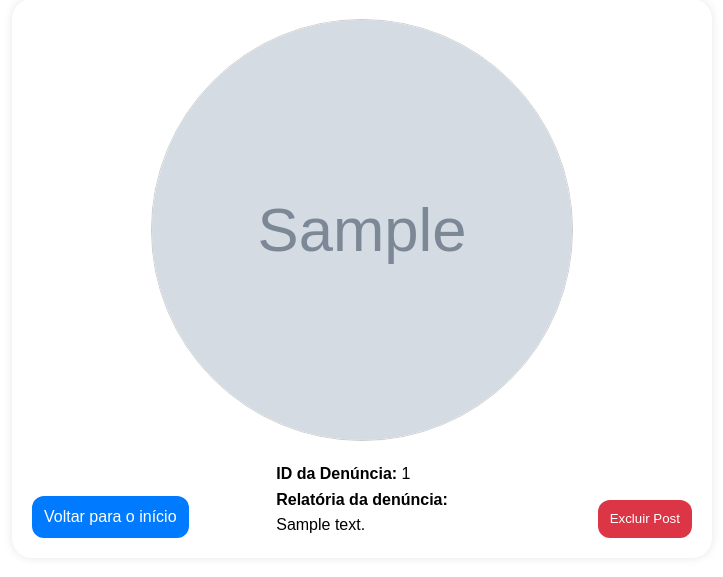
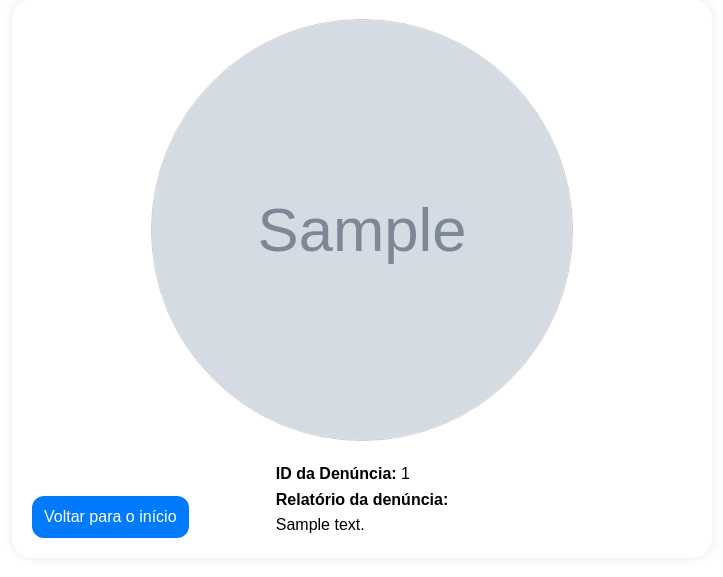
Before and after one commit to antonioz2022/ProjetoFDS, a Django app: page /pet4you_app/report_admin/1/ in a window 1280 px wide. Shown: the part 71-648 px from the top of the page, without its empty margins (278-1001 px from the left). Run offline with Django 5.2, Linux system fonts and the light colour scheme; tables that the repository leaves empty hold one stand-in row (values such as "Sample post"); grey boxes marked "Sample" are stand-in pictures.

Commit message:
Update Delete

```diff
--- a/pet4you_app/templates/report_admin.html
+++ b/pet4you_app/templates/report_admin.html
@@ -50,24 +50,17 @@
     <div class="report-info">
       <div class="report">
         <p><strong>ID da Denúncia:</strong> {{ report.id }}</p>
-        <p><strong>Relatória da denúncia:</strong></p>{{ report.text}}
+        <p><strong>Relatório da denúncia:</strong></p>{{ report.text }}
       </div>
-      <form id="delete-form" action="{% url 'pet4you:delete_post' pet.id %}" method="post" style="display: none;">
+      {% if user == pet.owner or user.is_superuser %}
+      <form id="delete-form" action="{% url 'pet4you:delete_post' pet.id %}" method="post">
         {% csrf_token %}
+        <button type="submit" class="btn-excluir" onclick="return confirm('Tem certeza que deseja excluir este post?')">Excluir Post</button>
       </form>
-      <button class="btn-excluir" onclick="confirmarExclusao()">Excluir Post</button> <!-- Botão de excluir -->
+      {% endif %}
       <p class="bottom-left"><a href="{% url 'pet4you:home' %}">Voltar para o início</a></p>
     </div>
   </div>
 </section>
 
-<!-- Script para confirmar exclusão -->
-<script>
-function confirmarExclusao() {
-    if (confirm("Tem certeza que deseja excluir este post?")) {
-        document.getElementById('delete-form').submit(); // Envia o formulário de exclusão
-    }
-}
-</script>
-
 {% endblock %}
--- a/pet4you_app/views.py
+++ b/pet4you_app/views.py
@@ -231,15 +231,16 @@ def listar_pets(request):
     pets = Pet.objects.all()
     return render(request, 'listarpet.html', {'pets': pets})
 
+@login_required
 def delete_post(request, pet_id):
     pet = get_object_or_404(Pet, id=pet_id)
 
-    if request.user == pet.owner:
+    if request.user == pet.owner or request.user.is_superuser:
         pet.delete()
-        new_notification("Post deletado com sucesso")
         return redirect('pet4you:home')
     else:
         return redirect('pet4you:home')
+
 
 def notify_new_pets_last_24_hours():
     now = timezone.now()
```
Also changed, not shown: pet4you_app/templates/posting.html (+12 -5 lines).
